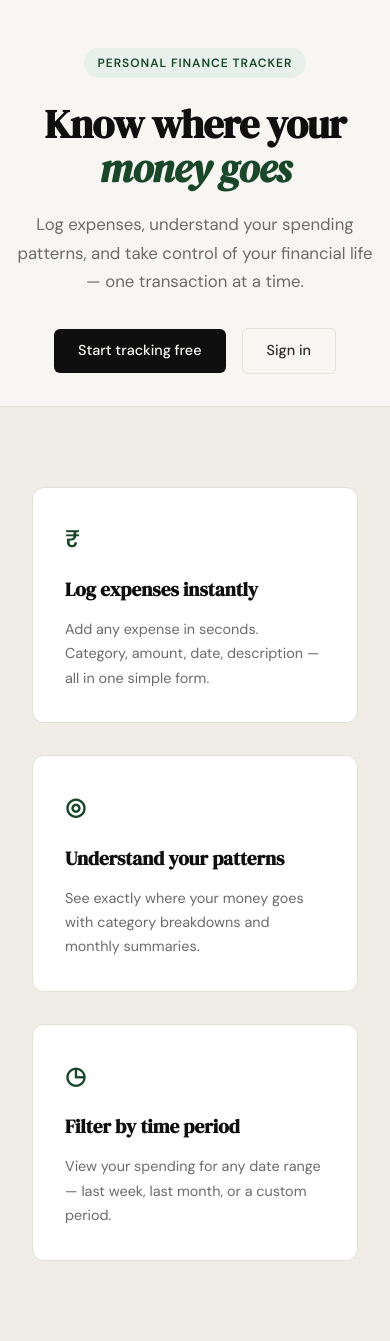
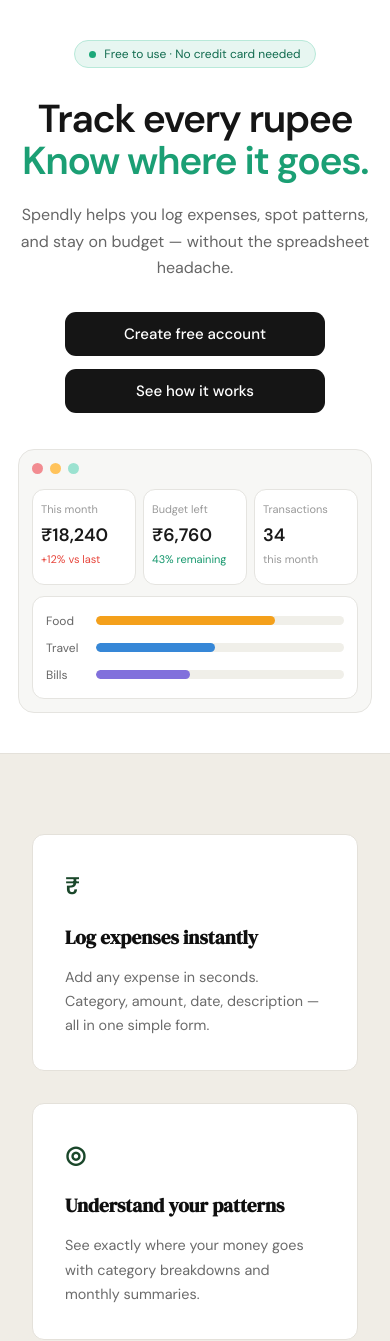
Before and after one commit to mukeshkumr/spendly-copy, a Flask app: page / in a window 390 px wide. Shown: the part 61-1402 px from the top of the page. Run offline with Flask 3, Linux system fonts and the light colour scheme.

Commit message:
landing: redesign hero section (#1)
Match the landing hero to the updated Spendly design with a responsive dashboard preview and landing-specific styling.

Co-authored-by: Copilot <223556219+Copilot@users.noreply.github.com>

```diff
--- /dev/null
+++ b/static/css/landing.css
@@ -0,0 +1,264 @@
+.hero {
+    width: 100%;
+    max-width: none;
+    margin: 0;
+    padding: 54px 24px 52px;
+    display: flex;
+    flex-direction: column;
+    gap: 48px;
+    background: #fff;
+    text-align: center;
+}
+
+.hero-inner {
+    width: 100%;
+    display: flex;
+    flex-direction: column;
+    align-items: center;
+}
+
+.hero-badge {
+    display: inline-flex;
+    align-items: center;
+    gap: 8px;
+    margin: 0 0 41px;
+    padding: 5px 14px;
+    border: 1px solid #b8e9d9;
+    border-radius: 999px;
+    background: #e7f6f1;
+    color: #116b4f;
+    font-size: 14px;
+    font-weight: 400;
+    letter-spacing: 0;
+    line-height: 16px;
+    text-transform: none;
+}
+
+.hero-badge::before {
+    width: 7px;
+    height: 7px;
+    border-radius: 50%;
+    background: #1ca879;
+    content: "";
+}
+
+.hero-title {
+    margin: 0 0 20px;
+    color: #151515;
+    font-family: var(--font-body);
+    font-size: clamp(2.5rem, 6.3vw, 3.25rem);
+    font-weight: 700;
+    letter-spacing: -0.035em;
+    line-height: 1.08;
+}
+
+.hero-title em {
+    color: #1b9f74;
+    font-style: normal;
+}
+
+.hero-subtitle {
+    max-width: 520px;
+    margin: 0 0 31px;
+    color: #666;
+    font-size: 18px;
+    line-height: 1.65;
+}
+
+.hero-actions {
+    display: flex;
+    justify-content: center;
+    gap: 13px;
+}
+
+.hero .btn-primary,
+.hero .btn-ghost {
+    min-width: 178px;
+    padding: 11px 26px;
+    border: 0;
+    border-radius: 11px;
+    background: #151515;
+    color: #fff;
+    font-family: var(--font-body);
+    font-size: 15px;
+    font-weight: 500;
+    line-height: 22px;
+    text-align: center;
+    white-space: nowrap;
+}
+
+.hero .btn-primary { min-width: 203px; }
+
+.hero .btn-primary:hover,
+.hero .btn-ghost:hover {
+    background: #303030;
+    color: #fff;
+}
+
+.hero-visual {
+    display: flex;
+    justify-content: center;
+    width: 100%;
+}
+
+.hero-dashboard {
+    width: min(100%, 668px);
+    padding: 18px;
+    border: 1px solid #e5e4e0;
+    border-radius: 16px;
+    background: #f7f7f5;
+    text-align: left;
+}
+
+.dashboard-window-dots {
+    display: flex;
+    gap: 7px;
+    margin-bottom: 15px;
+}
+
+.dashboard-window-dots span {
+    width: 11px;
+    height: 11px;
+    border-radius: 50%;
+}
+
+.dashboard-window-dots span:nth-child(1) { background: #f28c91; }
+.dashboard-window-dots span:nth-child(2) { background: #ffc35b; }
+.dashboard-window-dots span:nth-child(3) { background: #9be2d0; }
+
+.dashboard-stats {
+    display: grid;
+    grid-template-columns: repeat(3, minmax(0, 1fr));
+    gap: 11px;
+    margin-bottom: 11px;
+}
+
+.dashboard-stat {
+    min-height: 102px;
+    padding: 14px 18px;
+    border: 1px solid #e5e4e0;
+    border-radius: 12px;
+    background: #fff;
+    display: flex;
+    flex-direction: column;
+    align-items: flex-start;
+}
+
+.dashboard-label,
+.dashboard-caption {
+    color: #999;
+    font-size: 13px;
+    line-height: 19px;
+}
+
+.dashboard-stat strong {
+    margin: 3px 0 1px;
+    color: #191919;
+    font-size: 23px;
+    font-weight: 600;
+    line-height: 27px;
+}
+
+.dashboard-change,
+.dashboard-remaining {
+    font-size: 13px;
+    line-height: 19px;
+}
+
+.dashboard-change { color: #e7463c; }
+.dashboard-remaining { color: #14976c; }
+
+.dashboard-categories {
+    padding: 12px 24px;
+    border: 1px solid #e5e4e0;
+    border-radius: 12px;
+    background: #fff;
+}
+
+.dashboard-category {
+    min-height: 27px;
+    display: grid;
+    grid-template-columns: 53px 1fr;
+    align-items: center;
+    gap: 0;
+    color: #666;
+    font-size: 14px;
+    line-height: 20px;
+}
+
+.dashboard-track {
+    height: 9px;
+    overflow: hidden;
+    border-radius: 999px;
+    background: #f0efe9;
+}
+
+.dashboard-fill {
+    display: block;
+    height: 100%;
+    border-radius: inherit;
+}
+
+.dashboard-fill-food { width: 72%; background: #f4a01b; }
+.dashboard-fill-travel { width: 48%; background: #3687d7; }
+.dashboard-fill-bills { width: 38%; background: #8170dc; }
+
+@media (max-width: 600px) {
+    .hero {
+        padding: 40px 18px;
+        gap: 36px;
+    }
+
+    .hero-badge {
+        margin-bottom: 30px;
+        font-size: 12px;
+    }
+
+    .hero-title {
+        font-size: clamp(2.15rem, 10vw, 3rem);
+    }
+
+    .hero-subtitle {
+        font-size: 16px;
+    }
+
+    .hero-subtitle-break { display: none; }
+
+    .hero-actions {
+        width: 100%;
+        flex-direction: column;
+        align-items: center;
+    }
+
+    .hero .btn-primary,
+    .hero .btn-ghost {
+        width: min(100%, 260px);
+    }
+
+    .hero-dashboard { padding: 13px; }
+
+    .dashboard-stats { gap: 7px; }
+
+    .dashboard-stat {
+        min-height: 96px;
+        padding: 10px 8px;
+    }
+
+    .dashboard-label,
+    .dashboard-caption,
+    .dashboard-change,
+    .dashboard-remaining {
+        font-size: 11px;
+    }
+
+    .dashboard-stat strong {
+        font-size: 18px;
+    }
+
+    .dashboard-categories { padding: 10px 13px; }
+
+    .dashboard-category {
+        grid-template-columns: 50px 1fr;
+        font-size: 12px;
+    }
+}
--- a/templates/landing.html
+++ b/templates/landing.html
@@ -1,60 +1,63 @@
 {% extends "base.html" %}
 
 {% block title %}Spendly — Track Every Rupee{% endblock %}
+
+{% block head %}
+<link rel="stylesheet" href="{{ url_for('static', filename='css/landing.css') }}">
+{% endblock %}
 
 {% block content %}
 
 <section class="hero">
     <div class="hero-inner">
-        <div class="hero-badge">Personal Finance Tracker</div>
+        <div class="hero-badge">Free to use · No credit card needed</div>
         <h1 class="hero-title">
-            Know where your<br>
-            <em>money goes</em>
+            Track every rupee<br>
+            <em>Know where it goes.</em>
         </h1>
         <p class="hero-subtitle">
-            Log expenses, understand your spending patterns,
-            and take control of your financial life —
-            one transaction at a time.
+            Spendly helps you log expenses, spot patterns, and stay<br class="hero-subtitle-break">
+            on budget — without the spreadsheet headache.
         </p>
         <div class="hero-actions">
-            <a href="{{ url_for('register') }}" class="btn-primary">Start tracking free</a>
-            <a href="{{ url_for('login') }}" class="btn-ghost">Sign in</a>
+            <a href="{{ url_for('register') }}" class="btn-primary">Create free account</a>
+            <a href="{{ url_for('login') }}" class="btn-ghost">See how it works</a>
         </div>
     </div>
     <div class="hero-visual">
-        <div class="mock-card">
-            <div class="mock-card-header">
-                <span class="mock-label">March 2026</span>
-                <span class="mock-total">₹12,450</span>
+        <div class="hero-dashboard">
+            <div class="dashboard-window-dots" aria-hidden="true">
+                <span></span><span></span><span></span>
             </div>
-            <div class="mock-bars">
-                <div class="mock-bar-row">
-                    <span class="mock-cat">Bills</span>
-                    <div class="mock-bar-track">
-                        <div class="mock-bar" style="width: 72%"></div>
-                    </div>
-                    <span class="mock-amt">₹4,500</span>
+            <div class="dashboard-stats">
+                <div class="dashboard-stat">
+                    <span class="dashboard-label">This month</span>
+                    <strong>₹18,240</strong>
+                    <span class="dashboard-change">+12% vs last</span>
                 </div>
-                <div class="mock-bar-row">
-                    <span class="mock-cat">Food</span>
-                    <div class="mock-bar-track">
-                        <div class="mock-bar mock-bar-2" style="width: 52%"></div>
-                    </div>
-                    <span class="mock-amt">₹3,200</span>
+                <div class="dashboard-stat">
+                    <span class="dashboard-label">Budget left</span>
+                    <strong>₹6,760</strong>
+                    <span class="dashboard-remaining">43% remaining</span>
                 </div>
-                <div class="mock-bar-row">
-                    <span class="mock-cat">Health</span>
-                    <div class="mock-bar-track">
-                        <div class="mock-bar mock-bar-3" style="width: 33%"></div>
-                    </div>
-                    <span class="mock-amt">₹2,050</span>
+                <div class="dashboard-stat">
+                    <span class="dashboard-label">Transactions</span>
+                    <strong>34</strong>
+                    <span class="dashboard-caption">this month</span>
                 </div>
-                <div class="mock-bar-row">
-                    <span class="mock-cat">Transport</span>
-                    <div class="mock-bar-track">
-                        <div class="mock-bar mock-bar-4" style="width: 28%"></div>
-                    </div>
-                    <span class="mock-amt">₹1,800</span>
+            </div>
+            <div class="dashboard-categories">
+                <div class="dashboard-category">
+                    <span>Food</span>
+                    <div class="dashboard-track"><span class="dashboard-fill dashboard-fill-food"></span></div>
+                </div>
+                <div class="dashboard-category">
+                    <span>Travel</span>
+                    <div class="dashboard-track"><span class="dashboard-fill dashboard-fill-travel"></span></div>
+                </div>
+                <div class="dashboard-category">
+                    <span>Bills</span>
+                    <div class="dashboard-track"><span class="dashboard-fill dashboard-fill-bills"></span></div>
                 </div>
             </div>
         </div>
```
